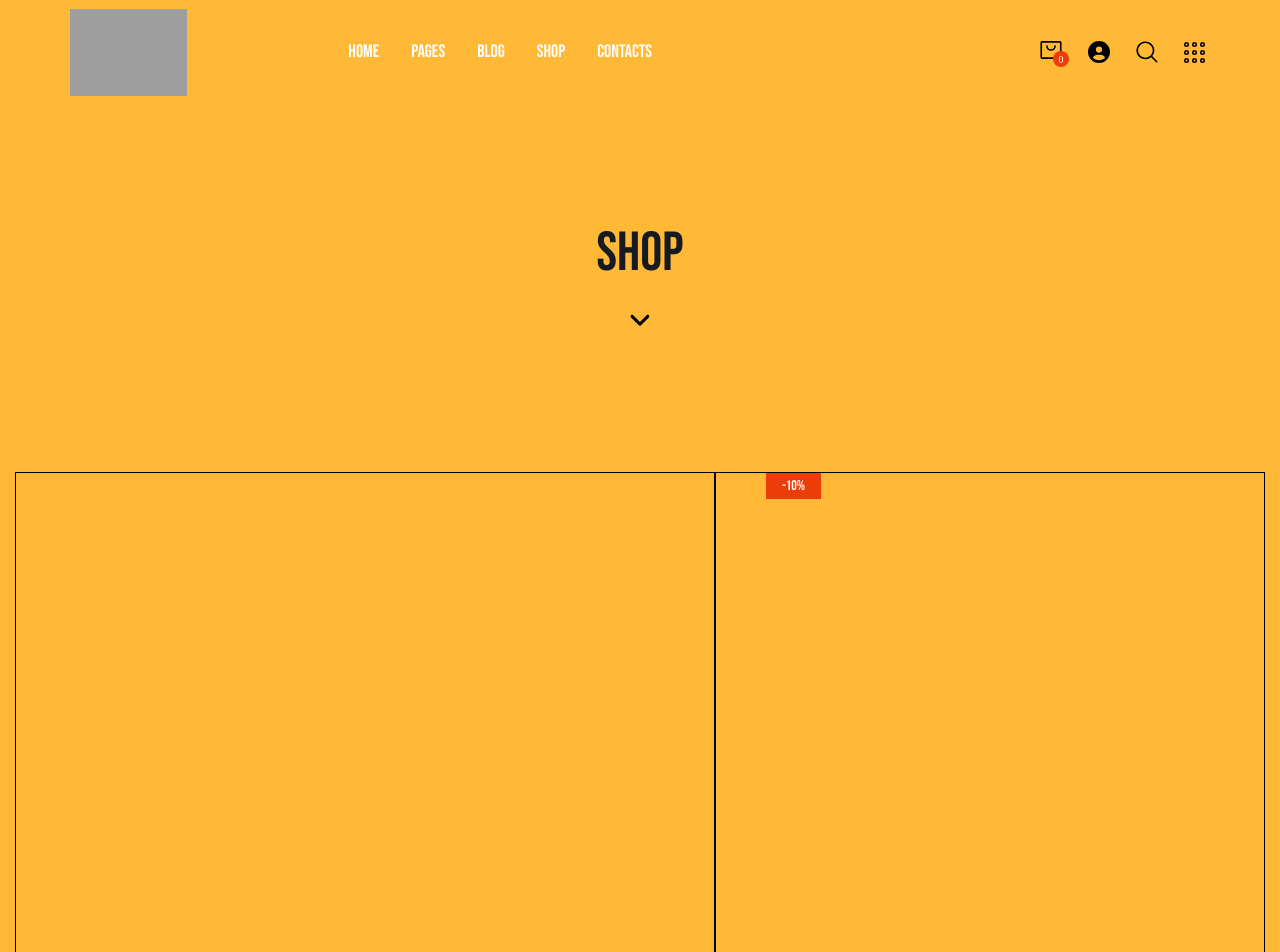
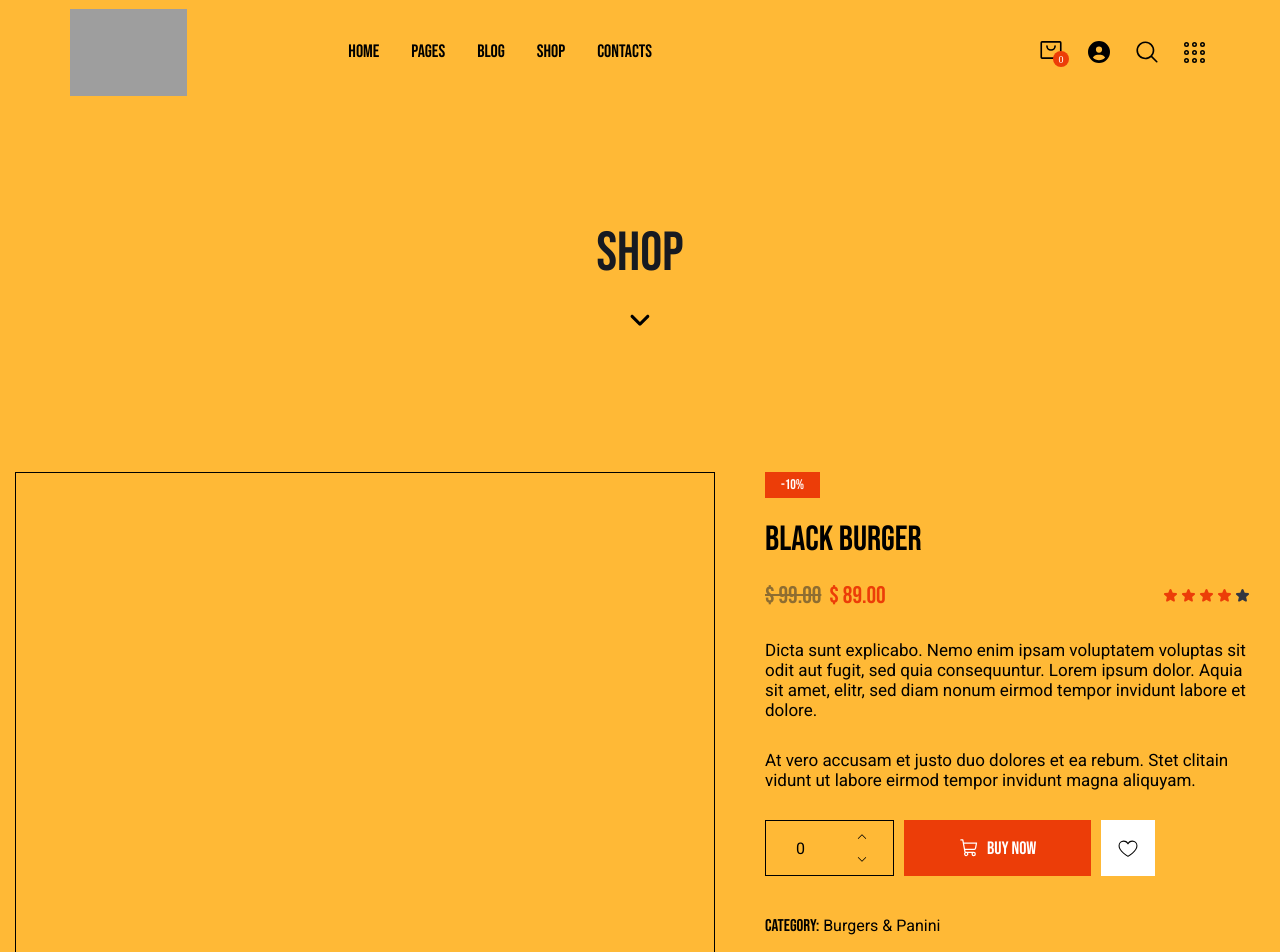
Before and after one commit to Simon-Celestial/easy-eat-ecommerce, a React (Vite) app: page /home/1 in a window 1280 px wide. Shown: the top 952 px of the page. Built offline with nearby package versions, Linux system fonts and the light colour scheme; grey boxes are pictures that could not be loaded.

Commit message:
slider in product single page in progress

```diff
--- a/src/Layouts/Main/Pages/ProductSinglePage/ProductSingle.jsx
+++ b/src/Layouts/Main/Pages/ProductSinglePage/ProductSingle.jsx
@@ -1,11 +1,25 @@
-import React from 'react'
+import React, {useContext, useEffect, useState} from 'react'
 import styles from "./ProductSingle.module.scss";
 import {Header} from "../../Components/Header/Header.jsx";
 import {UiControl} from "../../Common/UiControl/UiControl.jsx";
 import {PageNameSection} from "../../Common/PageNameSection/PageNameSection.jsx";
 import {Footer} from "../../Components/Footer/Footer.jsx";
+import {CaretDown, CaretUp, Heart, ShoppingCart, Star} from "@phosphor-icons/react";
+import {LayoutContext} from "../../../../Context/LayoutContext/LayoutContext.jsx";
 
 export const ProductSingle = () => {
+    const [productCount, setProductCount] = useState(0);
+    const handleProductCount = (number) => {
+        setProductCount(prevCount => prevCount + number);
+    }
+
+    const {
+        setHeaderColorChange,
+    } = useContext(LayoutContext);
+    // useEffect TO CHANGE HEADER COLOR
+    useEffect(() => {
+        setHeaderColorChange(true);
+    }, []);
     return (
         <div className={styles.productSingleWrapper}>
             {/*PAGE HEADER*/}
@@ -16,15 +30,69 @@ export const ProductSingle = () => {
                 <div className={styles.productDetailsContent}>
                     <div className={styles.productDetailsLeft}></div>
                     <div className={styles.productDetailsRight}>
-                        <div className={styles.detailsRightSale}>
-                           -10%
+                        <div className={styles.productSale}>
+                            -10%
+                        </div>
+                        <div className={styles.productName}>
+                            <h1>Black Burger</h1>
+                        </div>
+                        <div className={styles.productPrice}>
+                            <div className={styles.productPriceWrapper}>
+                                <p className={`${styles.discountedPrice} ${styles.price}`}>$ 99.00</p>
+                                <p className={`${styles.normalPrice} ${styles.price}`}>$ 89.00</p>
+                            </div>
+                            <div className={styles.productRating}>
+                                <Star size={15} weight="fill" color="#EC3D08"/>
+                                <Star size={15} weight="fill" color="#EC3D08"/>
+                                <Star size={15} weight="fill" color="#EC3D08"/>
+                                <Star size={15} weight="fill" color="#EC3D08"/>
+                                <Star size={15} weight="fill" color="#323641"/>
+                            </div>
+                        </div>
+                        <div className={styles.productDescription}>
+                            <p>
+                                Dicta sunt explicabo. Nemo enim ipsam voluptatem voluptas sit odit aut fugit, sed quia
+                                consequuntur. Lorem ipsum dolor. Aquia sit amet, elitr, sed diam nonum eirmod tempor
+                                invidunt labore et dolore.
+                            </p>
+                            <p>
+                                At vero accusam et justo duo dolores et ea rebum. Stet clitain vidunt ut labore eirmod
+                                tempor invidunt magna aliquyam.
+                            </p>
+                        </div>
+                        <div className={styles.productManipulation}>
+                            <div className={styles.productCounter}>
+                                <p>{productCount}</p>
+                                <div className={styles.counterArrows}>
+                                    <div className={styles.arrowBlock} onClick={() => handleProductCount(+1)}>
+                                        <CaretUp/>
+                                    </div>
+                                    <div className={styles.arrowBlock}
+                                         onClick={productCount > 0 ? () => handleProductCount(-1) : null}>
+                                        <CaretDown/>
+                                    </div>
+                                </div>
+                            </div>
+                            <button className={styles.productBuyButton}>
+                                <ShoppingCart/>
+                                Buy Now
+                            </button>
+                            <div className={styles.productWishList}>
+                                <Heart weight="light"/>
+                            </div>
+
+                        </div>
+                        <div className={styles.productMetaData}>
+                            <div className={styles.metaDataRow}><b>Category:</b> <a href="">Burgers & Panini</a></div>
+                            <div className={styles.metaDataRow}><b>Tags:</b> <a href="">Sale</a><b>,</b><a href="">Special</a></div>
+                            <div className={styles.metaDataRow}><b>Product ID:</b> 2381</div>
                         </div>
                     </div>
 
                 </div>
             </section>
             {/*PAGE FOOTER*/}
-            <Footer />
+            <Footer/>
             {/*PAGE COMPONENTS*/}
             <UiControl/>
 
--- a/src/Layouts/Main/Pages/ProductSinglePage/ProductSingle.module.scss
+++ b/src/Layouts/Main/Pages/ProductSinglePage/ProductSingle.module.scss
@@ -5,34 +5,36 @@
   display: flex;
   width: 100vw;
   flex-direction: column;
+
   .productDetailsSection {
     display: flex;
     width: 100%;
     padding: 50px 15px;
     background-color: $color-yellow;
     justify-content: center;
+
     .productDetailsContent {
       width: 1300px;
       display: flex;
+
       .productDetailsLeft {
         display: flex;
         width: 56%;
         height: 500px;
         border: 1px solid black;
       }
+
       //RIGHT
       .productDetailsRight {
         display: flex;
         width: 44%;
-        height: 500px;
-        border: 1px solid black;
         flex-direction: column;
-        padding-left: 50px;
+        padding: 0 15px 0 50px;
 
-        .detailsRightSale {
+        .productSale {
           display: flex;
           background-color: $color-orange;
-          margin-bottom: 30px;
+          margin-bottom: 20px;
           width: 55px;
           align-items: center;
           justify-content: center;
@@ -44,6 +46,162 @@
           padding: 5px 0;
 
         }
+
+        .productName {
+          display: flex;
+          margin-bottom: 20px;
+
+          h1 {
+            font-family: $font-main;
+            font-weight: 400;
+            font-size: 35px;
+          }
+
+        }
+
+        .productPrice {
+          display: flex;
+          width: 100%;
+          justify-content: space-between;
+          margin-bottom: 30px;
+
+          .productPriceWrapper {
+            display: flex;
+            gap: 8px;
+            align-items: center;
+
+            .price {
+              font-size: 24px;
+              font-family: $font-main;
+            }
+
+            .discountedPrice {
+              text-decoration: line-through;
+              color: $color-lightgray;
+              opacity: 0.5;
+            }
+
+            .normalPrice {
+              color: $color-orange;
+            }
+          }
+
+          .productRating {
+            display: inline-flex;
+            align-items: center;
+            gap: 3px;
+          }
+
+        }
+
+        .productDescription {
+          display: flex;
+          flex-direction: column;
+          margin-bottom: 30px;
+          gap: 30px;
+
+          p {
+            font-size: 17px;
+            font-family: $font-alternative;
+          }
+        }
+
+        .productManipulation {
+          display: flex;
+          gap: 10px;
+          width: 100%;
+          margin-bottom: 40px;
+          .productCounter {
+            display: flex;
+            border: 1px solid $color-black;
+            padding: 5px 0 5px 30px ;
+            justify-content: space-between;
+            gap: 25px;
+            align-items: center;
+            p {
+              font-family: $font-alternative;
+              font-size: 16px;
+              white-space: nowrap;
+              width: 30px;
+            }
+            .counterArrows {
+              display: flex;
+              flex-direction: column;
+              .arrowBlock {
+                display: flex;
+                padding: 5px 25px 5px 5px;
+                cursor: pointer;
+                svg {
+                  font-size: 12px;
+                }
+              }
+
+            }
+
+          }
+          .productBuyButton {
+            display: inline-flex;
+            align-items: center;
+            padding: 10px 55px;
+            font-size: 18px;
+            font-family: $font-main;
+            color: $color-white;
+            background-color: $color-orange;
+            border: 0;
+            outline: 0;
+            transition: $transition-fast;
+            cursor: pointer;
+            gap: 8px;
+            svg {
+              color: $color-white;
+              font-size: 20px;
+            }
+            &:hover {
+              background-color: #b02f0a;
+            }
+          }
+          .productWishList {
+            display: flex;
+            align-items: center;
+            justify-content: center;
+            padding: 12px 16px;
+            background-color: $color-white;
+            cursor: pointer;
+            &:hover svg {
+              color: $color-orange;
+            }
+            svg {
+              color: $color-black;
+              font-size: 22px;
+              transition: $transition-fast;
+            }
+          }
+        }
+        .productMetaData {
+          display: flex;
+          flex-direction: column;
+          gap: 15px;
+          margin-bottom: 20px;
+          .metaDataRow {
+            font-size: 16px;
+            font-family: $font-alternative;
+            b {
+              font-family: $font-main;
+              font-weight: 400;
+              font-size: 17px;
+            }
+            a {
+              font-size: 16px;
+              font-family: $font-alternative;
+              color: $color-black;
+              transition: $transition-fast;
+              &:hover {
+                color: $color-orange;
+              }
+
+            }
+          }
+        }
       }
 
     }
--- a/src/Variables/variables.module.scss
+++ b/src/Variables/variables.module.scss
@@ -10,6 +10,7 @@ $color-border: #323641;
 $color-placeholder: #BDBDBD;
 $color-black-light: #0D1017;
 $color-red: red;
+$color-lightgray: #1F242E;
 $transition-fast: 0.3s ease;
 $transition-medium: 0.5s ease;
 $transition-slow: 0.8s ease;
```
